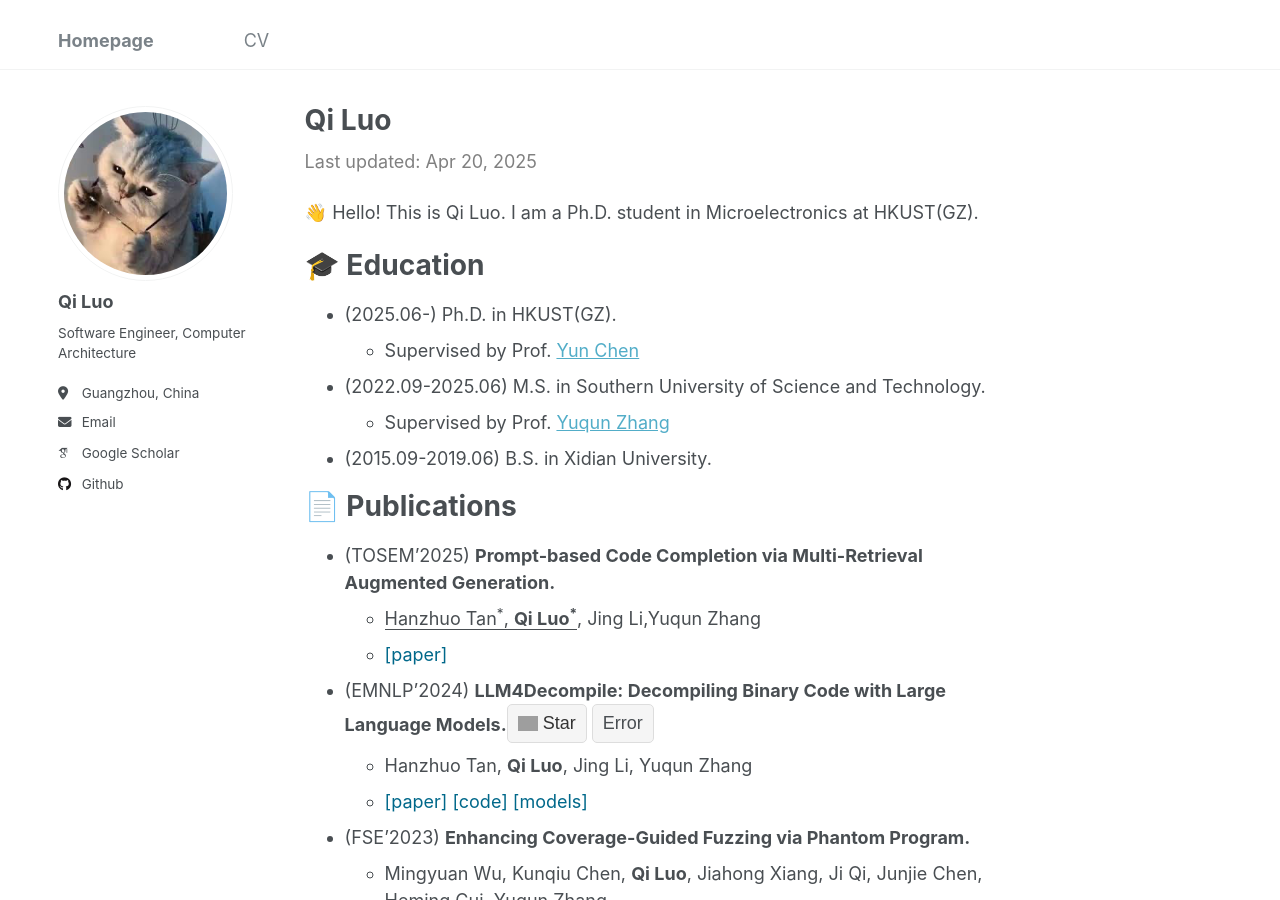
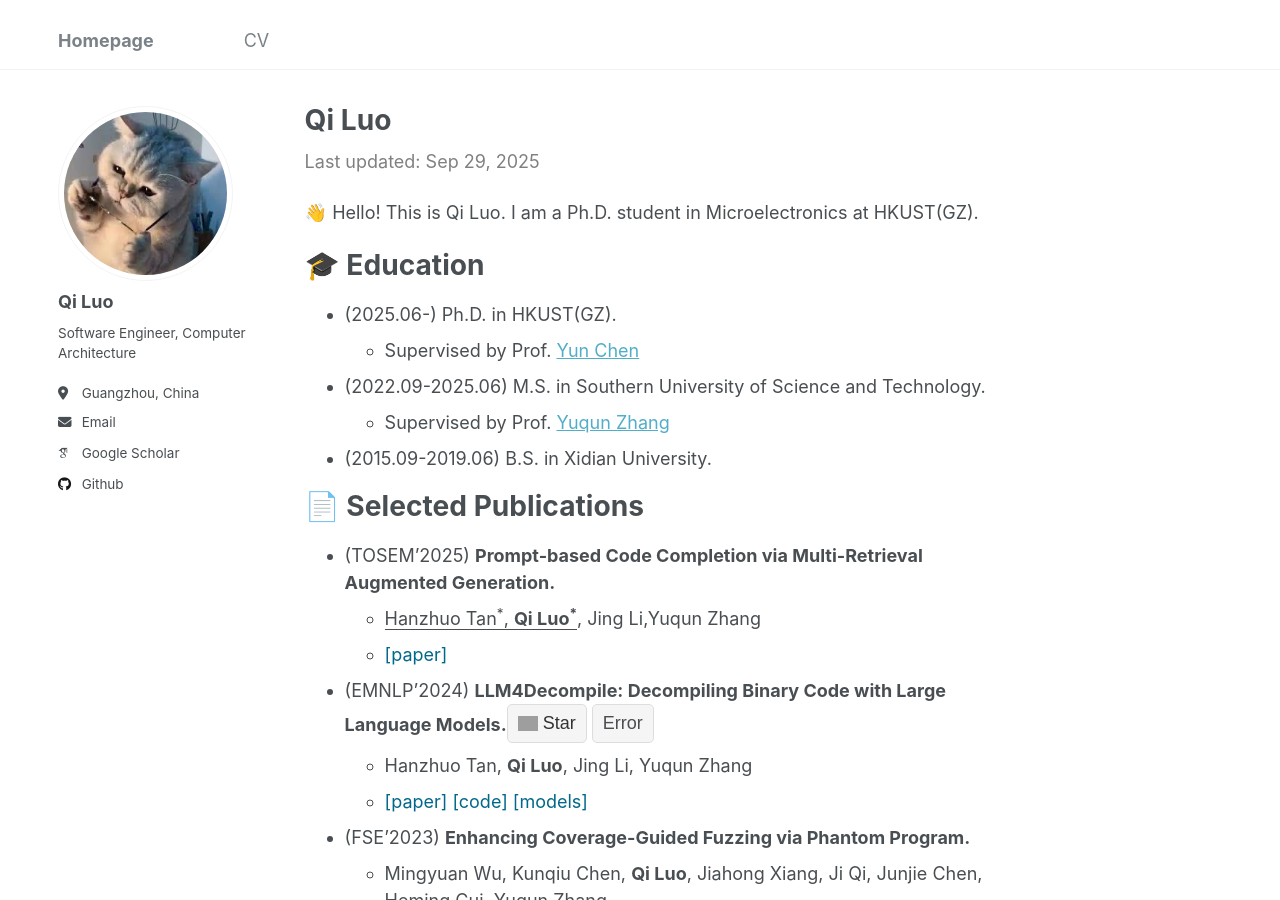
Before and after one commit to rocky-lq/rocky-lq.github.io, a Jekyll site: the page built from _pages/about.md, in a window 1280 px wide and 900 px high. Built offline with Jekyll 4.4.1, drawn with Linux system fonts in a browser that asks for light colours; some web fonts are replaced; comment, search, counter and statistics services are not loaded; grey boxes are pictures that could not be loaded.

Commit message:
update phd

```diff
--- a/_pages/about.md
+++ b/_pages/about.md
@@ -6,7 +6,7 @@ redirect_from:
   - /about/
   - /about.html
 ---
-<span style="color:gray;">Last updated: Apr 20, 2025</span>
+<span style="color:gray;">Last updated: Sep 29, 2025</span>
 
 👋 Hello! This is Qi Luo. I am a Ph.D. student in Microelectronics at HKUST(GZ).
 
@@ -18,7 +18,7 @@ redirect_from:
   * Supervised by Prof. [Yuqun Zhang](https://zhangyuqun.github.io)
 * (2015.09-2019.06) B.S. in Xidian University.
 
-📄 Publications
+📄 Selected Publications
 ======
 + (TOSEM'2025) **Prompt-based Code Completion via Multi-Retrieval Augmented Generation.**
    + <u>Hanzhuo Tan<sup>*</sup>, <strong>Qi Luo<sup>*</sup></strong></u>, Jing Li,Yuqun Zhang
```
Also changed, not shown: 1 other file.
